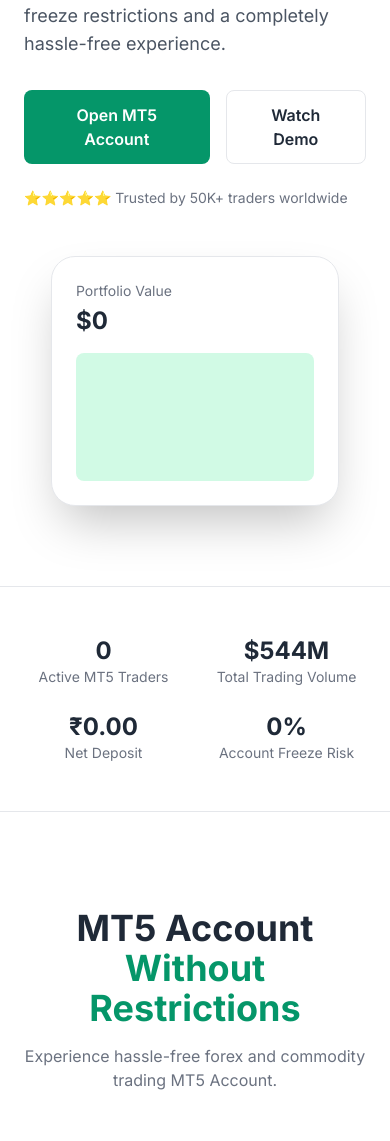
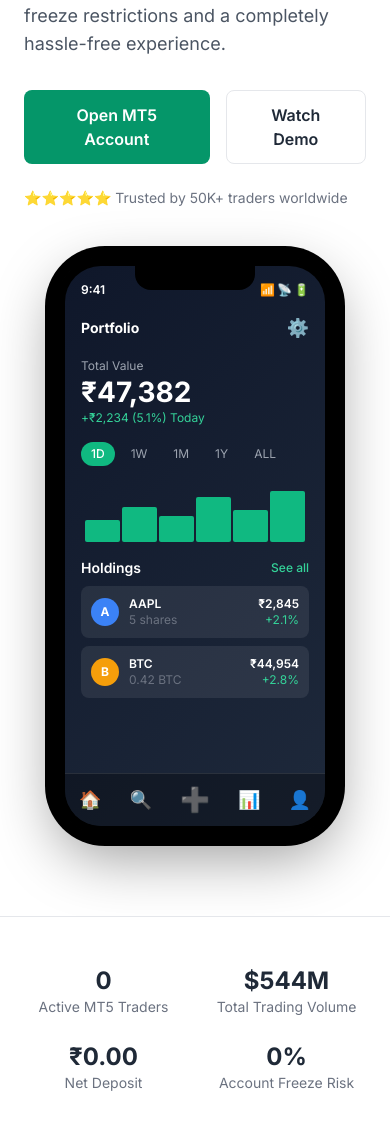
Before and after one commit to YashRebbawar/Rajesh_Payment_WebAPP, a Flask app: page / in a window 390 px wide. Shown: the part 430-1571 px from the top of the page. Run offline with Flask 3, Linux system fonts and the light colour scheme; data that the repository does not hold is empty; some libraries are stand-ins or nearby versions.

Commit message:
phone frame desgin

```diff
--- a/backend/templates/landing.html
+++ b/backend/templates/landing.html
@@ -100,10 +100,108 @@
 
     <!-- PHONE MOCK -->
     <div class="flex justify-center slide-up-delay">
-      <div class="bg-white shadow-2xl rounded-3xl w-72 p-6 border hover:shadow-3xl transition-all duration-500 hover:scale-105">
-        <h4 class="text-sm text-gray-500">Portfolio Value</h4>
-        <h3 class="text-2xl font-bold mt-1">$0</h3>
-        <div class="h-32 bg-emerald-100 rounded-lg mt-4"></div>
+      <div class="relative" style="width: 280px; height: 580px; border-radius: 50px;">
+        <!-- Outer Black Frame -->
+        <div class="absolute inset-0" style="border-radius: 50px; background: #000; box-shadow: 0 0 0 10px #000, 0 20px 60px rgba(0,0,0,0.4);"></div>
+
+        <!-- Screen -->
+        <div class="absolute" style="top: 10px; left: 10px; right: 10px; bottom: 10px; border-radius: 36px; overflow: hidden; background: linear-gradient(135deg, #0f172a 0%, #1e293b 100%);">
+          <!-- Notch -->
+          <div class="absolute top-0 left-1/2 transform -translate-x-1/2 bg-black rounded-b-2xl" style="width: 120px; height: 24px; z-index: 20;"></div>
+
+          <!-- Status Bar -->
+          <div class="px-4 pt-2 pb-1 text-white text-xs flex justify-between items-center" style="margin-top: 8px;">
+            <span class="font-semibold">9:41</span>
+            <div class="flex gap-0.5 text-xs">
+              <span>📶</span>
+              <span>📡</span>
+              <span>🔋</span>
+            </div>
+          </div>
+
+          <!-- Content Area -->
+          <div class="px-4 py-3 overflow-y-auto" style="height: calc(100% - 50px);">
+            <!-- Header -->
+            <div class="flex justify-between items-center mb-4">
+              <h3 class="text-white font-bold text-sm">Portfolio</h3>
+              <span class="text-white text-lg">⚙️</span>
+            </div>
+
+            <!-- Portfolio Value -->
+            <div class="mb-4">
+              <p class="text-gray-400 text-xs mb-1">Total Value</p>
+              <h2 class="text-white font-bold" style="font-size: 28px; line-height: 1;">₹47,382</h2>
+              <p class="text-emerald-400 text-xs mt-1">+₹2,234 (5.1%) Today</p>
+            </div>
+
+            <!-- Chart Tabs -->
+            <div class="flex gap-1.5 mb-3 text-xs">
+              <button class="px-2.5 py-1 rounded-full text-white font-medium" style="background: #10b981;">1D</button>
+              <button class="px-2.5 py-1 rounded-full text-gray-400">1W</button>
+              <button class="px-2.5 py-1 rounded-full text-gray-400">1M</button>
+              <button class="px-2.5 py-1 rounded-full text-gray-400">1Y</button>
+              <button class="px-2.5 py-1 rounded-full text-gray-400">ALL</button>
+            </div>
+
+            <!-- Chart -->
+            <div class="flex items-end justify-between gap-0.5 h-16 mb-4 px-1">
+              <div class="flex-1 bg-emerald-500 rounded-sm" style="height: 35%;"></div>
+              <div class="flex-1 bg-emerald-500 rounded-sm" style="height: 55%;"></div>
+              <div class="flex-1 bg-emerald-500 rounded-sm" style="height: 40%;"></div>
+              <div class="flex-1 bg-emerald-500 rounded-sm" style="height: 70%;"></div>
+              <div class="flex-1 bg-emerald-500 rounded-sm" style="height: 50%;"></div>
+              <div class="flex-1 bg-emerald-500 rounded-sm" style="height: 80%;"></div>
+            </div>
+
+            <!-- Holdings Header -->
+            <div class="flex justify-between items-center mb-2">
+              <h4 class="text-white text-sm font-semibold">Holdings</h4>
+              <a href="#" class="text-emerald-400 text-xs font-medium">See all</a>
+            </div>
+
+            <!-- Holdings List -->
+            <div class="space-y-2">
+              <!-- Item 1 -->
+              <div class="flex items-center justify-between p-2.5 rounded-lg" style="background: rgba(255,255,255,0.08);">
+                <div class="flex items-center gap-2.5">
+                  <div class="w-7 h-7 rounded-full flex items-center justify-center text-white font-bold text-xs" style="background: #3b82f6;">A</div>
+                  <div>
+                    <p class="text-white text-xs font-semibold">AAPL</p>
+                    <p class="text-gray-500 text-xs">5 shares</p>
+                  </div>
+                </div>
+                <div class="text-right">
+                  <p class="text-white text-xs font-semibold">₹2,845</p>
+                  <p class="text-emerald-400 text-xs">+2.1%</p>
+                </div>
+              </div>
+
+              <!-- Item 2 -->
+              <div class="flex items-center justify-between p-2.5 rounded-lg" style="background: rgba(255,255,255,0.08);">
+                <div class="flex items-center gap-2.5">
+                  <div class="w-7 h-7 rounded-full flex items-center justify-center text-white font-bold text-xs" style="background: #f59e0b;">B</div>
+                  <div>
+                    <p class="text-white text-xs font-semibold">BTC</p>
+                    <p class="text-gray-500 text-xs">0.42 BTC</p>
+                  </div>
+                </div>
+                <div class="text-right">
+                  <p class="text-white text-xs font-semibold">₹44,954</p>
+                  <p class="text-emerald-400 text-xs">+2.8%</p>
+                </div>
+              </div>
+            </div>
+          </div>
+
+          <!-- Bottom Navigation -->
+          <div class="absolute bottom-0 left-0 right-0 flex justify-around items-center py-2.5 text-white text-lg" style="background: rgba(0,0,0,0.3); border-top: 1px solid rgba(255,255,255,0.1); border-radius: 0 0 36px 36px;">
+            <span>🏠</span>
+            <span>🔍</span>
+            <span class="text-emerald-400 text-2xl">➕</span>
+            <span>📊</span>
+            <span>👤</span>
+          </div>
+        </div>
       </div>
     </div>
 
```
